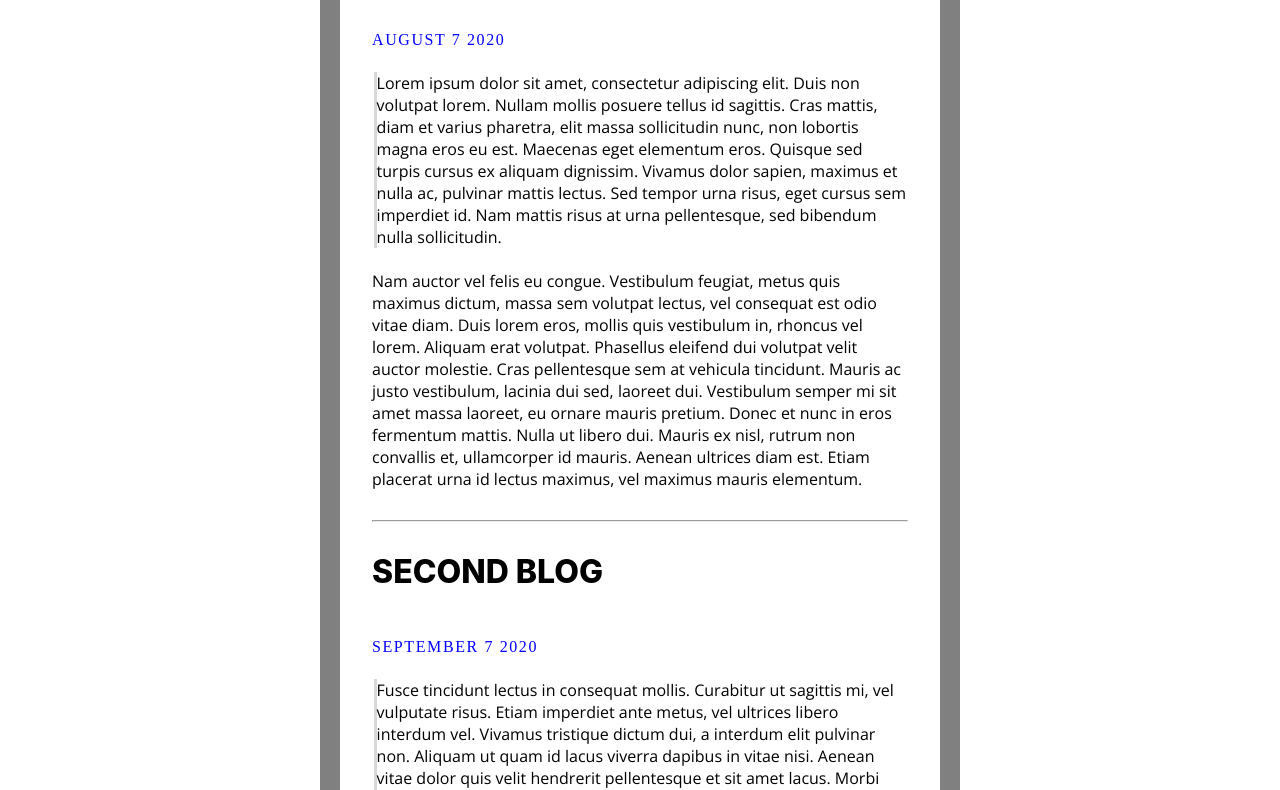
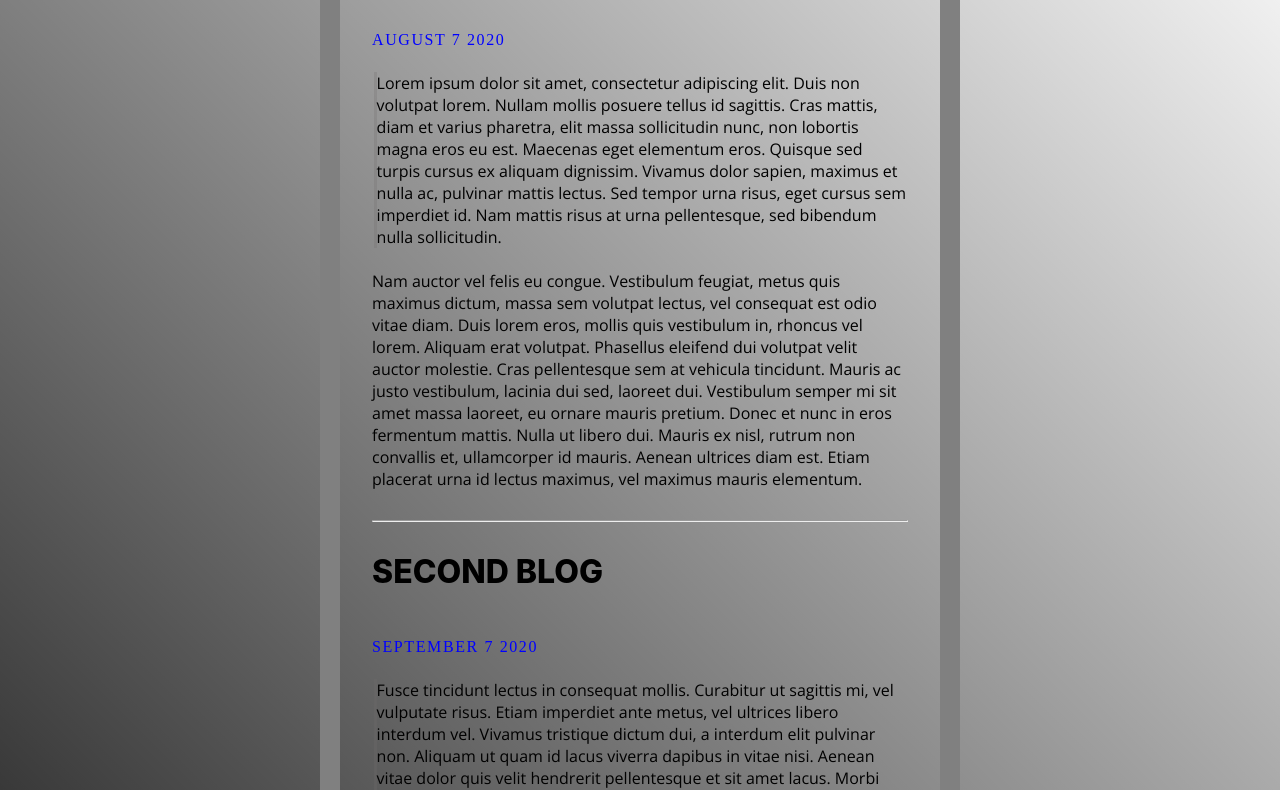
Before and after one commit to nvkm/exercise, a plain HTML site: page blog.html in a window 1280 px wide. Shown: the part 171-961 px from the top of the page. Drawn offline with nearby package versions, Linux system fonts and the light colour scheme.

Commit message:
Update blogstyle.css

```diff
--- a/blogstyle.css
+++ b/blogstyle.css
@@ -1,3 +1,6 @@
+body{
+  background-image: linear-gradient(45deg, black, transparent);
+}
 .hai{
   font-family: Open sans;
   border: 20px solid gray;
```
